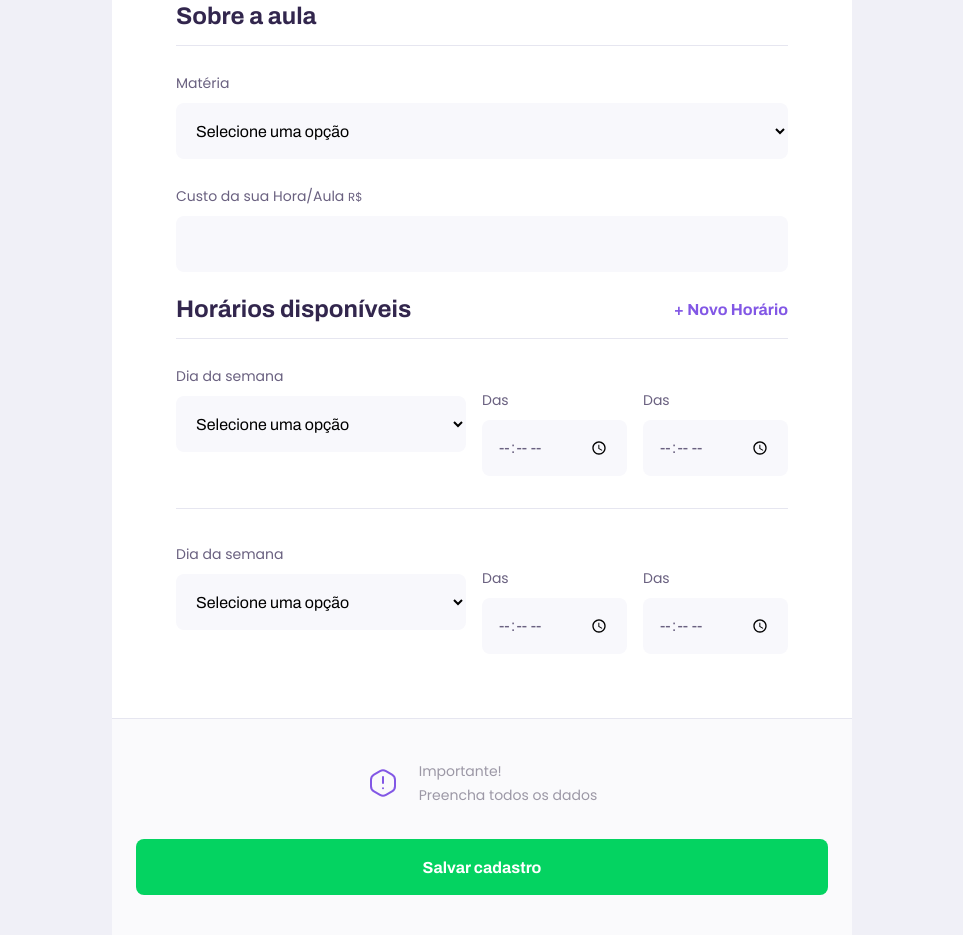
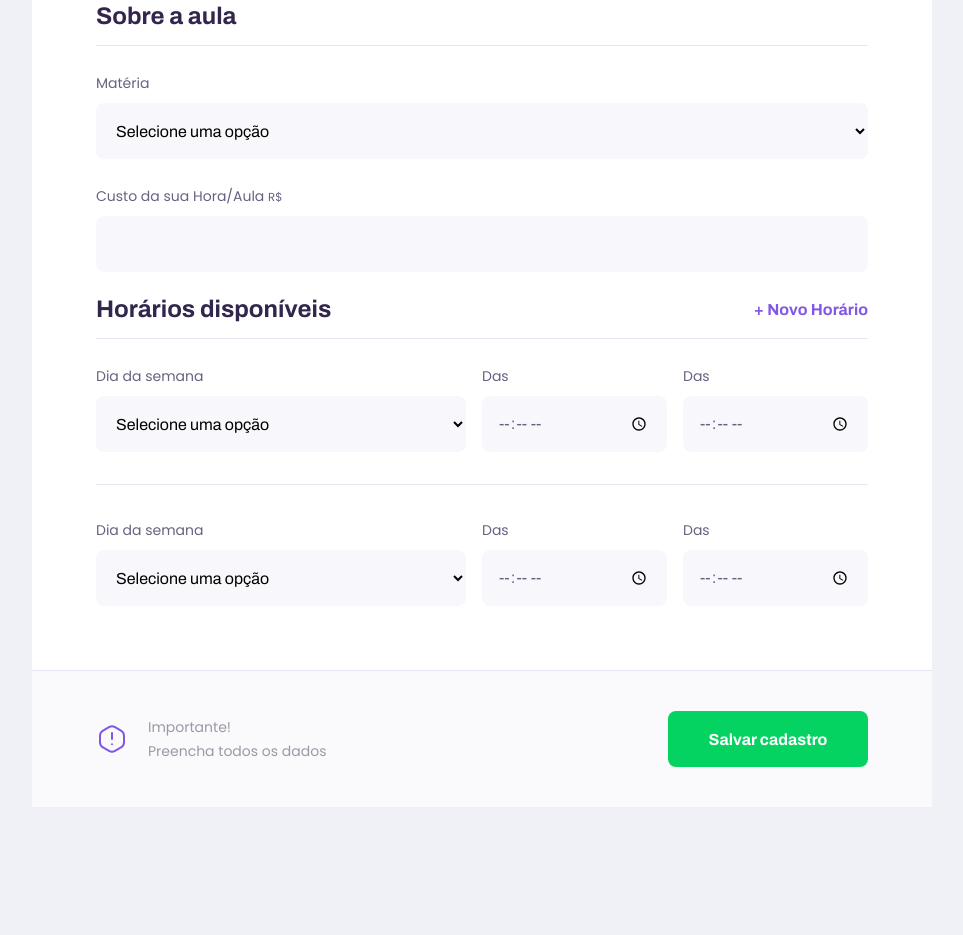
Before and after one commit to rubens-lavor/Proffy, a plain HTML site: page give-classes.html in a window 1280 px wide. Shown: the part 999-1934 px from the top of the page, without its empty margins (158-1121 px from the left). After the commit the page ends 1806 px from the top, so only its background shows below. Drawn offline with Linux system fonts and the light colour scheme; files whose address does not match are found by name.

Commit message:
reajuste do tamanho das laterais

```diff
--- a/give-classes.html
+++ b/give-classes.html
@@ -91,7 +91,7 @@
                     </div>
                 </fieldset>
 
-                <fieldset>
+                <fieldset id="schedule-itens">
                     <legend>
                         Horários disponíveis <button id="add-time"> + Novo Horário</button>
                     </legend>
--- a/styles/partials/hearder.css
+++ b/styles/partials/hearder.css
@@ -63,7 +63,7 @@
     }
 
     .page-header .header-content {
-        max-width: 740px;
+        max-width: 900px;
 
         margin: 0 auto;
 
--- a/styles/partials/page-give-classes.css
+++ b/styles/partials/page-give-classes.css
@@ -124,8 +124,16 @@
         max-width: 100vw;
     }
 
+    #page-give-classes main{
+        max-width: 90rem;
+    }
+
     #page-give-classes .page-header .header-content {
         margin-bottom: 0;
+    }
+
+    .page-header .header-content strong {
+        font-size: 3.2rem;
     }
 
     #page-give-classes main fieldset {
@@ -139,8 +147,22 @@
 
     }
 
-    .schedule-item .input-block {
+    #page-give-classes #schedule-itens .select-block+.input-block,
+    #page-give-classes #schedule-itens .input-block+.input-block{
+        margin-top: 0 !important;
+    }
+
+    #page-give-classes main footer {
+        padding: 40px 64px;
+
+        display: flex;
+        align-items: center;
+        justify-content: space-between;
+    }
+
+    #page-give-classes main footer button {
         margin-top: 0;
+        width: 200px;
     }
 
 
```
